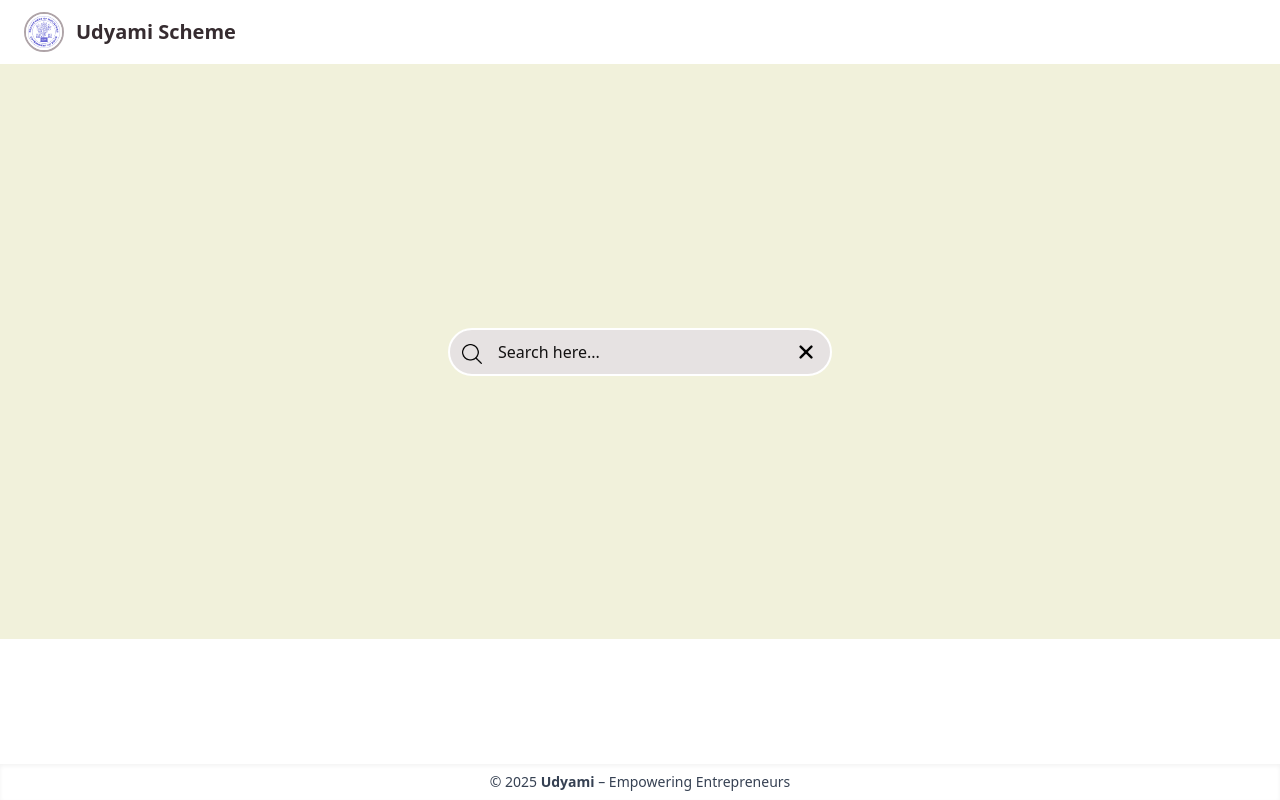
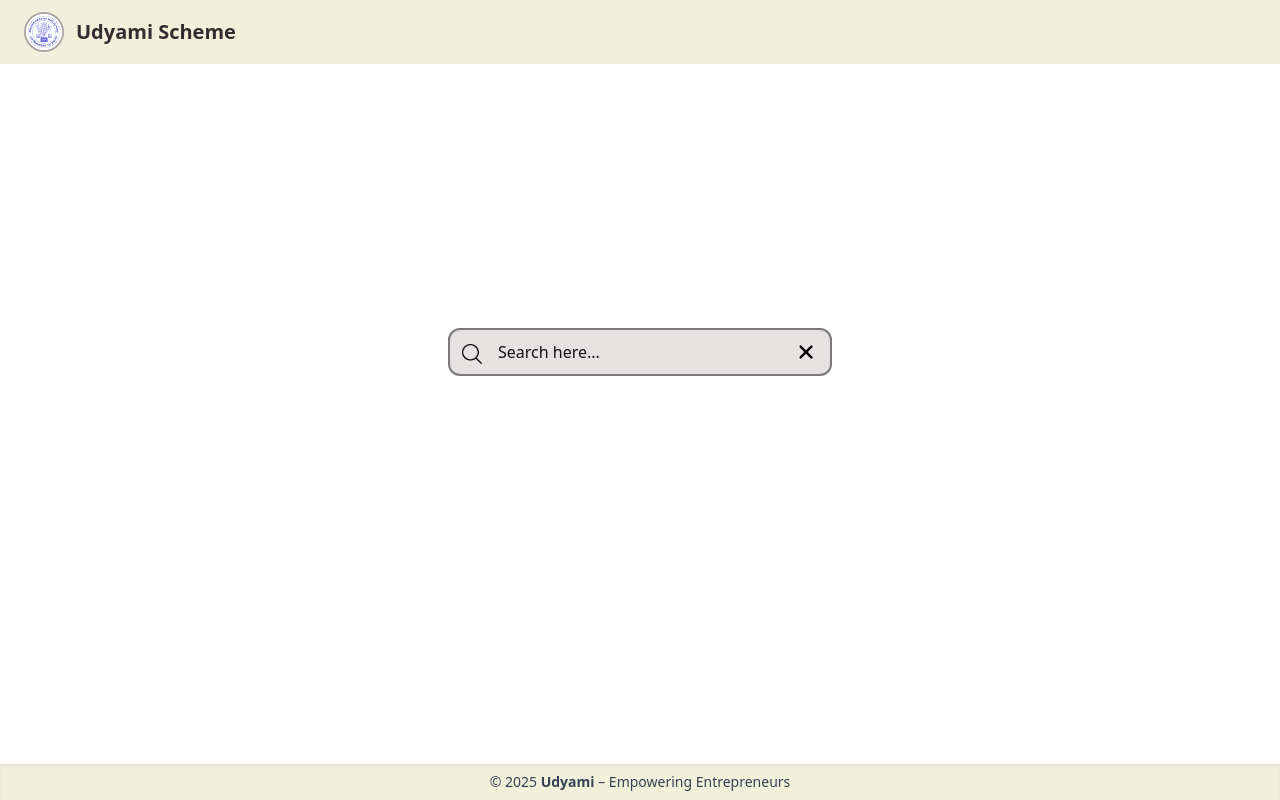
Before and after one commit to k20manish/Udyami_Bot, a React (Vite) app: page / in a window 1280 px wide. Built offline with nearby package versions, Linux system fonts and the light colour scheme; the HTML template or start-up script is replaced by a standard one.

Commit message:
color changed

```diff
--- a/src/component/Footer.jsx
+++ b/src/component/Footer.jsx
@@ -1,6 +1,6 @@
 function ChatbotFooter() {
     return (
-      <div className="fixed bottom-0 left-0 w-full bg-[#ffffff] text-center text-sm text-gray-700  py-2 shadow-inner z-50">
+      <div className="fixed bottom-0 left-0 w-full bg-[#f1f1db] text-center text-sm text-gray-700  py-2 shadow-inner z-50">
         © 2025 <span className="font-semibold">Udyami</span> – Empowering Entrepreneurs
       </div>
     );
--- a/src/component/Header.jsx
+++ b/src/component/Header.jsx
@@ -3,7 +3,7 @@ import React from 'react';
 const UdyamiHeader = () => {
   return (
     // bg-[#dddddd]
-    <header className=" h-16 py-4 px-6 flex items-center justify-between shadow-xl shadow-gray-300 ">
+    <header className="bg-[#f1f1db] h-16 py-4 px-6 flex items-center justify-between shadow-xl shadow-gray-300 ">
       {/* Logo & Title */}
       <div className="flex items-center space-x-3">
         <img
--- a/src/component/InputField.jsx
+++ b/src/component/InputField.jsx
@@ -69,7 +69,7 @@ function InputField() {
   }, []);
 
   return (
-    <div className="bg-[#f1f1db] h-[575px] w-full flex justify-center items-center overflow-hidden">
+    <div className="bg-white h-[575px] w-full flex justify-center items-center overflow-hidden">
       <div className="relative w-fit h-fit flex flex-col items-center rounded-3xl">
         {/* Input Box */}
         {!search && (
@@ -88,9 +88,9 @@ function InputField() {
               ref={wrapperRef}
               onFocus={() => setIsFocused(true)}
               onChange={handleInputValue}
-              className={`h-12 w-96 pl-12 pr-10 rounded-full font-medium text-[#000000]
+              className={`h-12 w-96 pl-12 pr-10 rounded-xl font-medium text-[#000000]
                 placeholder-[#131212] bg-[#e6e2e2] border-2
-                ${isFocused ? "border-[#fff9f9] ring-1 ring-[#dadada]" : "border-[#ffffff]"}`}
+                ${isFocused ? "border-[#fff9f9] ring-1 ring-[#636363]" : "border-[#7a7a7a]"}`}
               type="text"
               placeholder="Search here..."
               autoComplete="off"
@@ -129,7 +129,7 @@ function InputField() {
               stiffness: 300,
               ease: [0, 0.71, 0.2, 1.01],
             }}
-            className="absolute top-full mt-2 bg-[#d7d7d7] shadow-md rounded-md w-96 p-2 z-10 "
+            className="absolute top-full mt-2 bg-[#d7d7d7] shadow-md rounded-xl w-96 p-2 z-10 "
           >
             {Object.entries(schemeIcons).map(([question, icon]) => (
               <div
```
